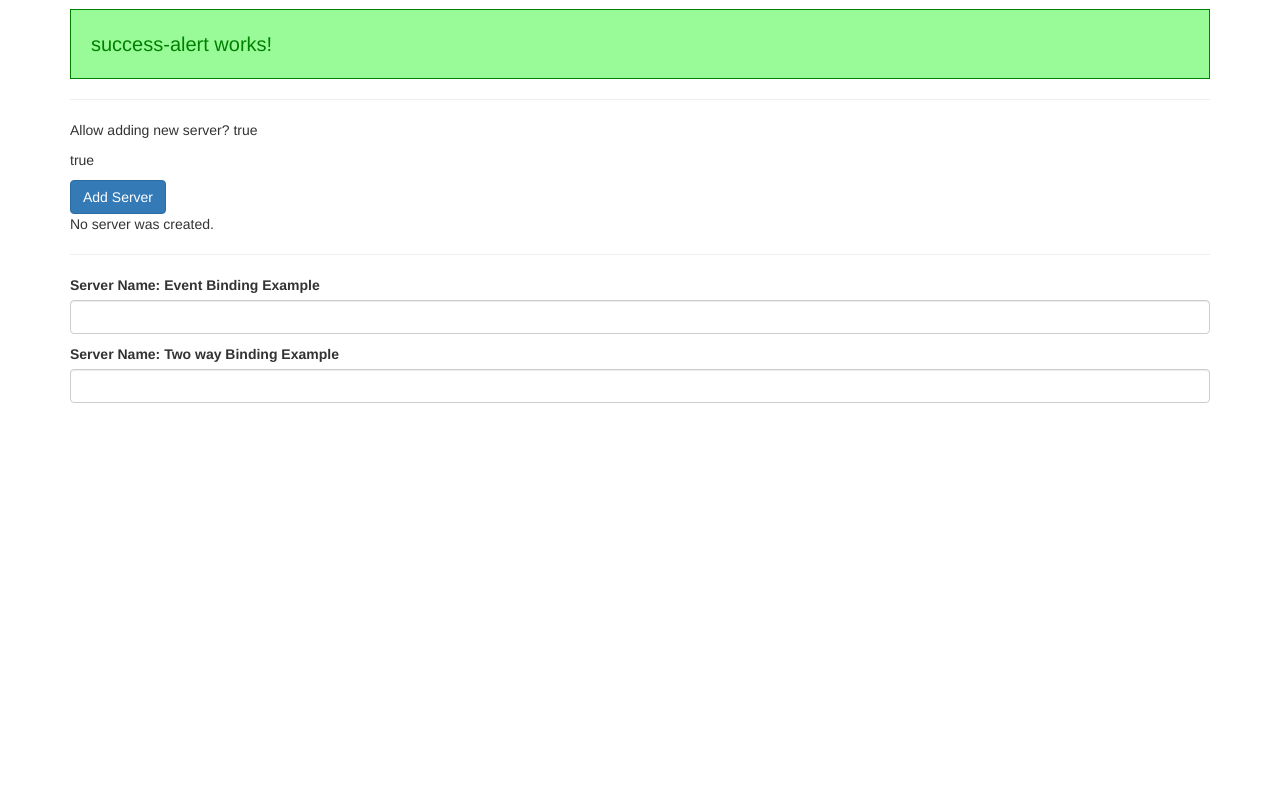
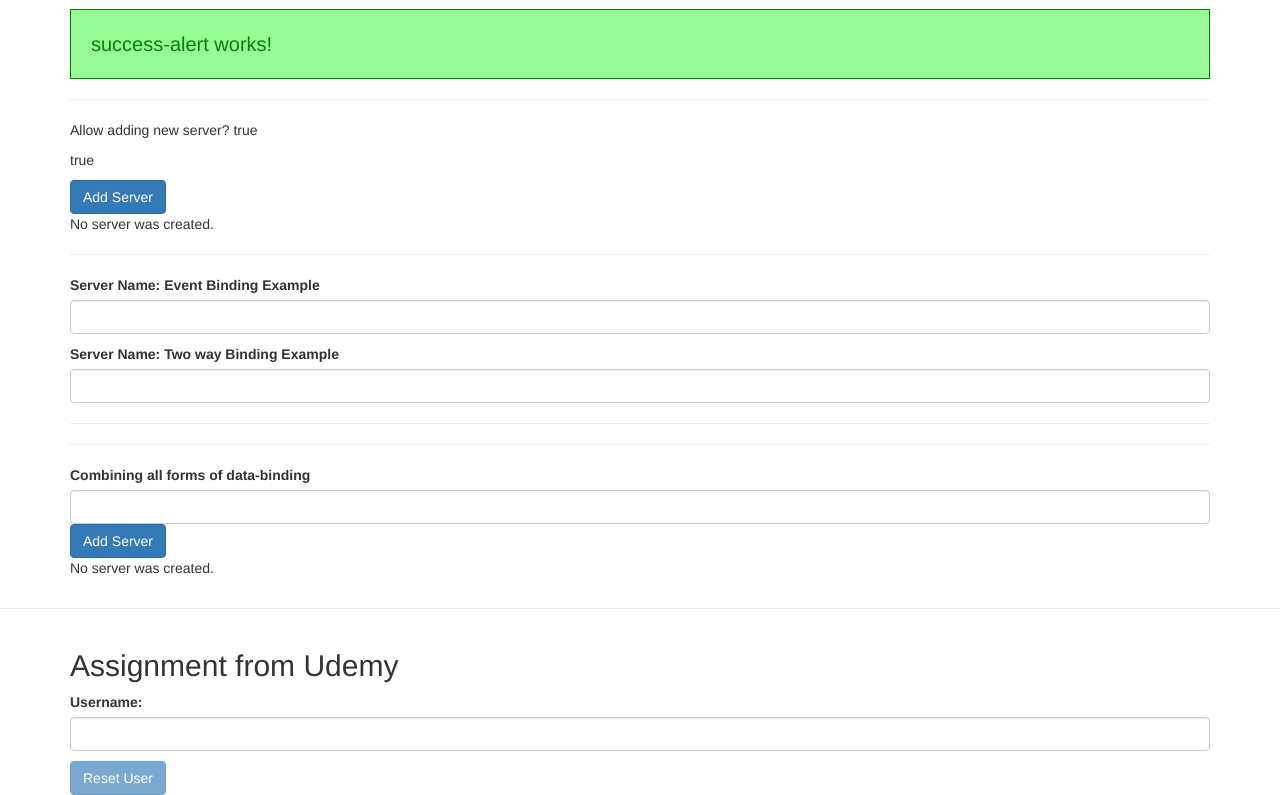
Before and after one commit to nisha8c/Angular_PracticeApp, an Angular app: page / in a window 1280 px wide. Shown: the part 408-1203 px from the top of the page. Before the commit the page ends 811 px from the top, so only its background shows below. Built offline with nearby package versions, Linux system fonts and the light colour scheme.

Commit message:
assignment on data binding

```diff
--- a/src/app/app.component.html
+++ b/src/app/app.component.html
@@ -8,3 +8,29 @@
         </div>
     </div>
 </div>
+
+<hr>
+<div class="container">
+    <div class="row">
+        <div class="col-xs-12">
+            <h2>Assignment from Udemy</h2>
+            <label>Username: </label>
+            <input
+                type="text"
+                class="form-control"
+                [(ngModel)]="username"
+            >
+            <!--For ngModel to work, make sure you have FormsModule imported in app.module.ts-->
+            <p>{{ username }}</p>
+
+            <button
+                class="btn btn-primary"
+                [disabled]="username === ''"
+                (click)="username = ''"
+            >
+                Reset User
+            </button>
+
+        </div>
+    </div>
+</div>
--- a/src/app/app.component.ts
+++ b/src/app/app.component.ts
@@ -12,4 +12,5 @@
 })
 export class AppComponent {
   name = 'Nisha';
+  username = '';
 }
--- a/src/app/servers/servers.component.html
+++ b/src/app/servers/servers.component.html
@@ -40,3 +40,22 @@
     class="form-control"
     [(ngModel)]="serverName"
 >
+
+<hr><hr>
+
+<!--Combining all forms of data-binding-->
+<label>Combining all forms of data-binding</label>
+<input
+    type="text"
+    class="form-control"
+    [(ngModel)]="serverName"
+>
+
+<button
+    class="btn btn-primary"
+    [disabled]="!allowNewServer"
+    (click)="onCreateServer()"
+    >Add Server</button>
+
+    <!--Event Binding on line 15 - click-->
+<p>{{ serverCreationStatus }}</p>
--- a/src/app/servers/servers.component.ts
+++ b/src/app/servers/servers.component.ts
@@ -18,7 +18,7 @@
   }
 
   onCreateServer() {
-    this.serverCreationStatus = 'Server was Created.';
+    this.serverCreationStatus = 'Server was Created. And server name is: ' + this.serverName;
   }
 
   onUpdateServerName(event: Event) {
```
Also changed, not shown: 1 other file (tests, documents, lock files or other folders).
